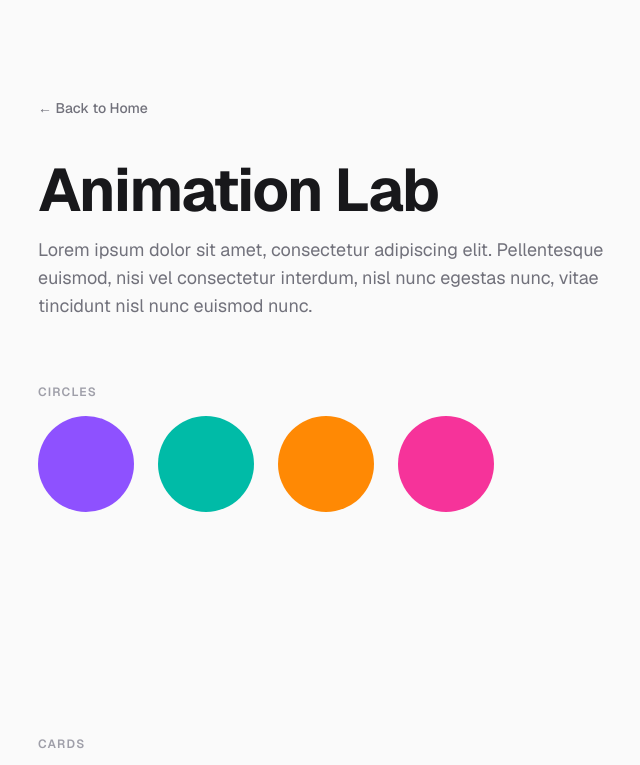
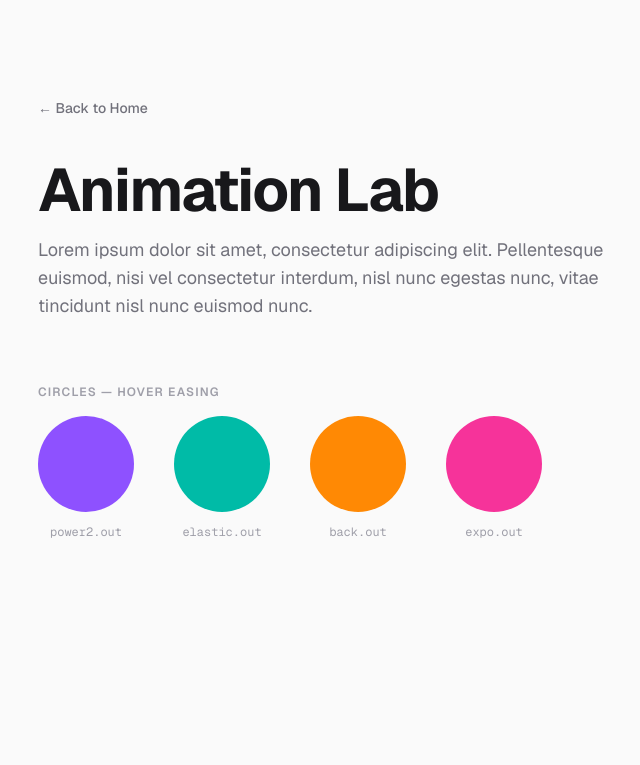
Before and after one commit to colewortman/UNO-Capstone, a Next.js app in the folder web/: page /UNO-Capstone/animation-lab in a window 1280 px wide. Shown: the top 765 px of the page, without its empty margins (154-794 px from the left). Built offline with nearby package versions, Linux system fonts and the light colour scheme.

Commit message:
Experimenting with easing

```diff
--- a/web/app/animation-lab/page.tsx
+++ b/web/app/animation-lab/page.tsx
@@ -26,6 +26,7 @@ export default function AnimationLab() {
   //   - All animations created here are automatically killed on unmount
   useGSAP(
     () => {
+      // ── Scroll-scrub rotation (Boxes) ────────────────────────────
       gsap.utils.toArray<HTMLElement>(".anim-box").forEach((box) => {
         gsap.to(box, {
           rotation: 360,
@@ -36,6 +37,29 @@ export default function AnimationLab() {
             end: "bottom top", // animation ends when box's bottom edge leaves viewport top
             scrub: 1, // ties progress to scroll; "1" = 1s lag for smoothness
           },
+        });
+      });
+
+      // ── Hover lift with easing (Circles) ─────────────────────────
+      // Easing controls how a value accelerates and decelerates over time.
+      // All circles move the same distance (y: -20px) — only the ease differs,
+      // which is why hover easing is one of the best ways to feel the difference.
+      //
+      // Each circle reads its ease from a data attribute so the GSAP logic stays
+      // generic — the "personality" of each circle lives in the JSX, not here.
+      //
+      // overwrite: "auto" — if a new tween starts before the previous one
+      // finishes (e.g. fast mouse flick in/out), GSAP resolves the conflict
+      // instead of stacking two animations fighting over the same property.
+      gsap.utils.toArray<HTMLElement>(".hover-circle").forEach((circle) => {
+        const easeIn = circle.dataset.easeIn ?? "power2.out";
+        const easeOut = circle.dataset.easeOut ?? "power2.inOut";
+
+        circle.addEventListener("mouseenter", () => {
+          gsap.to(circle, { y: -20, duration: 0.35, ease: easeIn, overwrite: "auto" });
+        });
+        circle.addEventListener("mouseleave", () => {
+          gsap.to(circle, { y: 0, duration: 0.55, ease: easeOut, overwrite: "auto" });
         });
       });
     },
@@ -68,16 +92,43 @@ export default function AnimationLab() {
           </p>
         </section>
 
-        {/* ── Circles ──────────────────────────────────────── */}
+        {/* ── Circles — Hover Easing ───────────────────────── */}
+        {/*
+          All four circles animate the same property (y: -20px) with the same
+          duration — the ONLY difference is the ease curve. Hover each one to
+          feel how the curve changes the "personality" of the motion:
+
+          power2.out  — starts fast, decelerates smoothly. The go-to for most UI.
+          elastic.out — overshoots and oscillates like a spring. Playful, bouncy.
+          back.out    — slightly overshoots before settling. Feels "juicy" / weighty.
+          expo.out    — extremely sharp start, then coasts very gradually to a stop.
+        */}
         <section className="mb-56">
           <p className="mb-4 text-xs font-semibold uppercase tracking-widest text-zinc-400">
-            Circles
+            Circles — Hover Easing
           </p>
-          <div className="flex flex-wrap gap-6">
-            <div className="h-24 w-24 rounded-full bg-violet-500" />
-            <div className="h-24 w-24 rounded-full bg-teal-500" />
-            <div className="h-24 w-24 rounded-full bg-orange-400" />
-            <div className="h-24 w-24 rounded-full bg-pink-500" />
+          <div className="flex flex-wrap gap-10">
+            {[
+              { color: "bg-violet-500", easeIn: "power2.out",       easeOut: "power2.inOut",    label: "power2.out"    },
+              { color: "bg-teal-500",   easeIn: "elastic.out(1,0.3)",easeOut: "power2.out",      label: "elastic.out"   },
+              { color: "bg-orange-400", easeIn: "back.out(1.7)",     easeOut: "power2.out",      label: "back.out"      },
+              { color: "bg-pink-500",   easeIn: "expo.out",          easeOut: "power2.out",      label: "expo.out"      },
+            ].map(({ color, easeIn, easeOut, label }) => (
+              <div key={label} className="flex flex-col items-center gap-3">
+                {/*
+                  hover-circle     — GSAP selector target (scoped to containerRef)
+                  data-ease-in/out — read by the useGSAP listener; decouples the
+                                     "which ease" decision from the animation logic
+                  cursor-pointer   — signals interactivity to the user
+                */}
+                <div
+                  className={`hover-circle h-24 w-24 cursor-pointer rounded-full ${color}`}
+                  data-ease-in={easeIn}
+                  data-ease-out={easeOut}
+                />
+                <span className="font-mono text-xs text-zinc-400">{label}</span>
+              </div>
+            ))}
           </div>
         </section>
 
```
